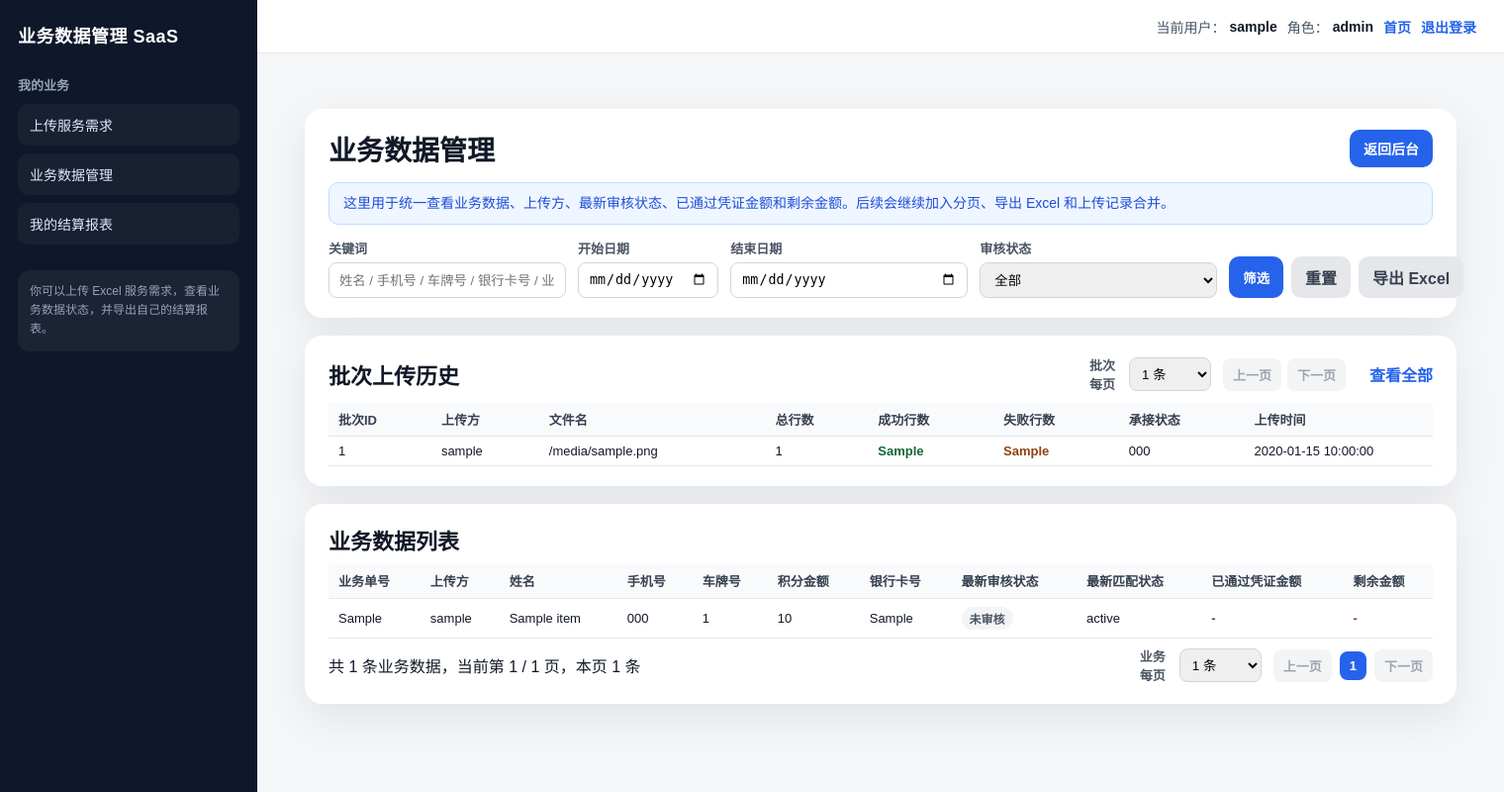
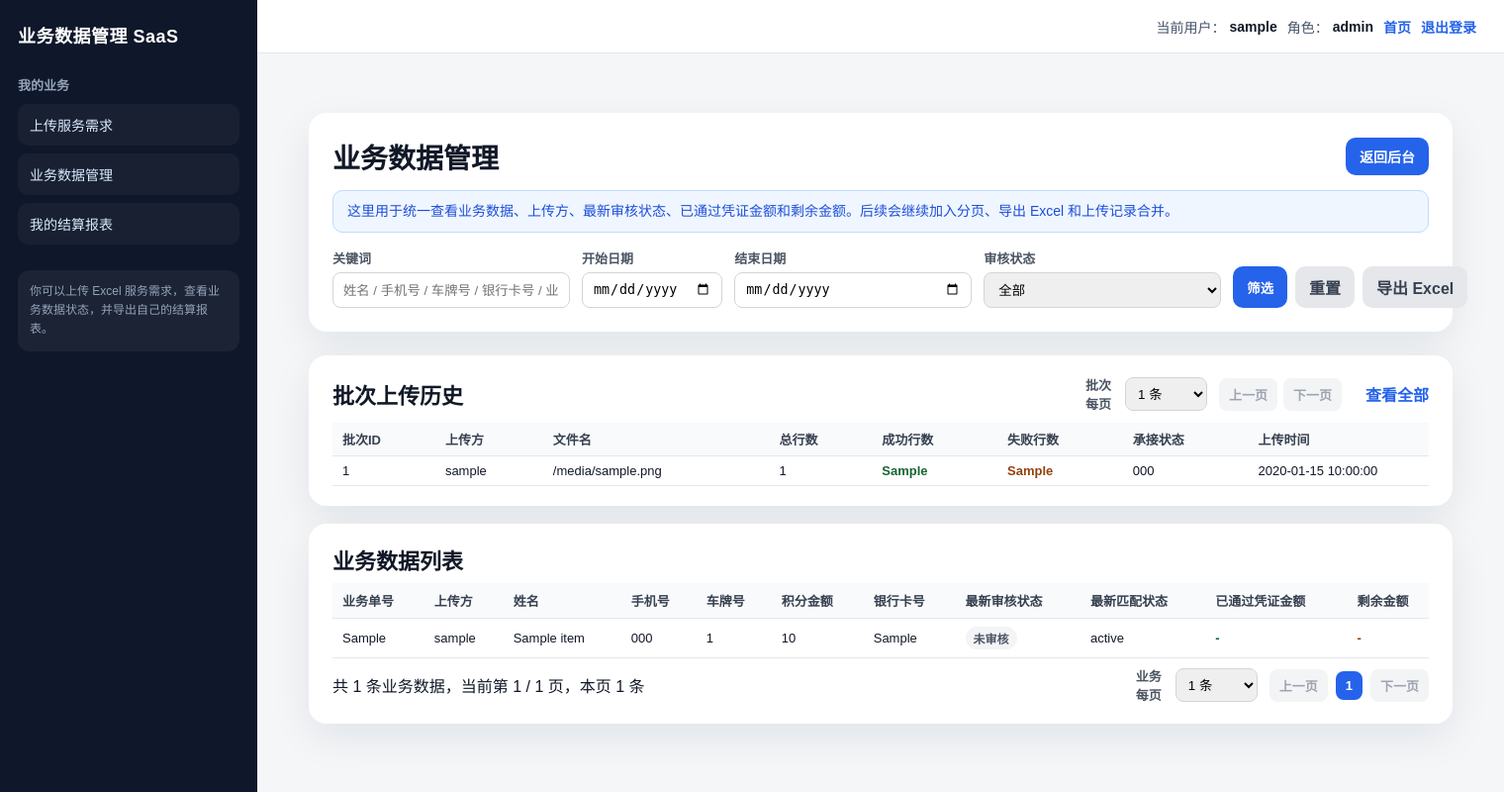
Before and after one commit to jordanlee5/business-saas-mvp, a FastAPI app: template app/templates/business_records.html in a window 1520 px wide. Shown: the whole page at 99% size. Run offline with FastAPI, Linux system fonts and the light colour scheme; the template is opened without the code that fills it: most values are stand-ins (such as "Sample title", 1, 10 or a date in 2020).

Commit message:
migrate business records page to shared styles

```diff
--- a/app/templates/business_records.html
+++ b/app/templates/business_records.html
@@ -443,16 +443,32 @@
                 grid-template-columns: repeat(2, minmax(160px, 1fr));
             }
         }
+        /* 业务数据管理页：公共样式迁移后的页面宽度修正 */
+        .business-records-page {
+            max-width: 1500px;
+            margin: 32px auto;
+            padding: 0 24px;
+        }
+
+        .business-records-page .ui-card {
+            padding: 24px;
+            border-radius: 18px;
+            margin-bottom: 24px;
+        }
+
+        .business-records-page .ui-hint {
+            margin-bottom: 16px;
+        }
     </style>
 
-<div class="container">
-    <div class="card">
+<div class="page-container business-records-page">
+    <div class="ui-card">
         <div class="page-header">
             <h1>业务数据管理</h1>
             <a class="back-btn" href="/dashboard">返回后台</a >
         </div>
 
-        <div class="hint">
+        <div class="ui-hint">
             这里用于统一查看业务数据、上传方、最新审核状态、已通过凭证金额和剩余金额。后续会继续加入分页、导出 Excel 和上传记录合并。
         </div>
 
```
